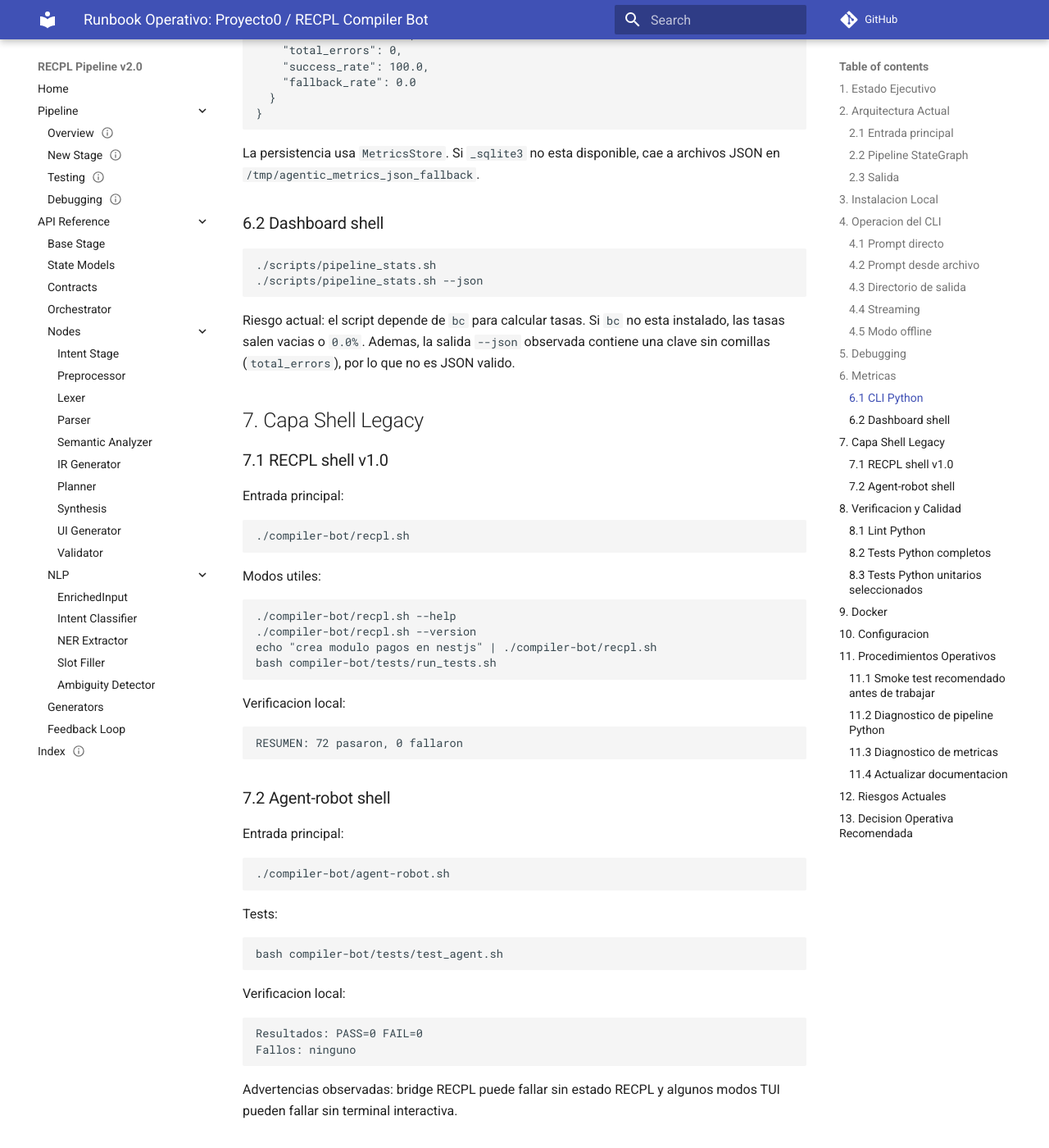
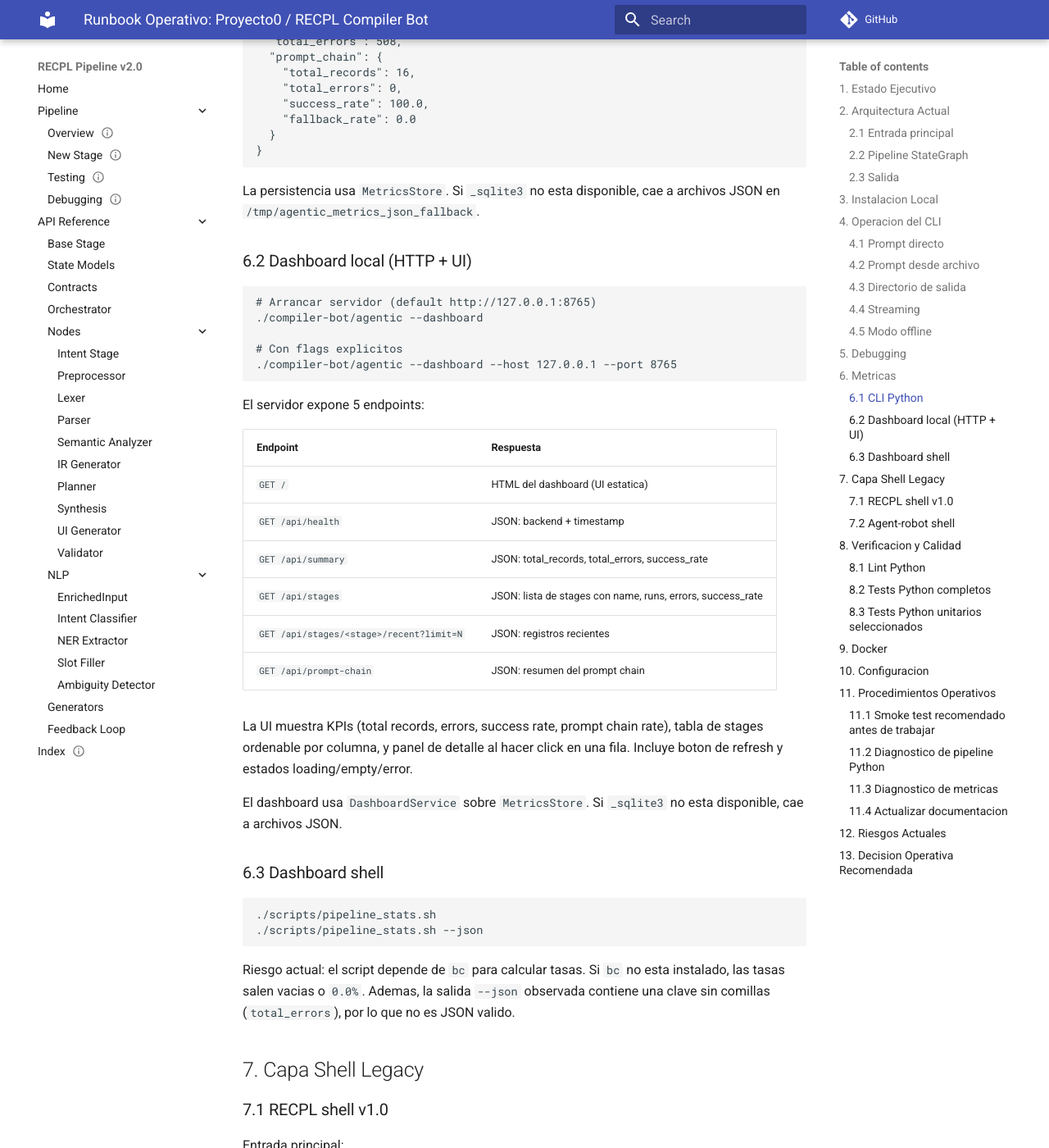
Before and after one commit to Jairdeveloper/proyecto0, an MkDocs documentation site: the page built from docs/136_GUIDE_DEV_PROJECT0_RUNBOOK_1_0_ACTIVE.md, in a window 1280 px wide and 1400 px high, scrolled down 4727 px. Shown: the whole window at 82% size. Built offline with MkDocs 1.6.1 and Material for MkDocs 9.7.7, drawn with Linux system fonts in a browser that asks for light colours; comment, search, counter and statistics services are not loaded; some of the changed text lies outside the part shown.

Commit message:
docs: add operational documentation for dashboard (Fase 8)
- Add Dashboard Local section to README.md with commands and notes
- Create dashboard/README.md standalone package documentation
- Update docs/136 runbook: fix version to 2.8.4, add section 6.2 for dashboard
- Mark risk 1 (version inconsistency) as resolved in runbook
- Document all 6 API endpoints, usage flags, and MetricsStore notes

````diff
--- a/docs/136_GUIDE_DEV_PROJECT0_RUNBOOK_1_0_ACTIVE.md
+++ b/docs/136_GUIDE_DEV_PROJECT0_RUNBOOK_1_0_ACTIVE.md
@@ -46,9 +46,10 @@
 
 | Area | Estado observado |
 |---|---|
-| Version raiz | `VERSION` contiene `2.0.0` |
-| Paquete Python | `agentic-pipeline` version `0.1.0` en `pyproject.toml` |
-| Changelog mas reciente | `2.8.1` del 2026-06-19 |
+| Version raiz | `VERSION` contiene `2.8.4` |
+| Paquete Python | `agentic-pipeline` version `2.8.4` en `pyproject.toml` |
+| Changelog mas reciente | `2.8.4` del 2026-06-19 |
+| Dashboard | Servidor HTTP local en `agentic --dashboard` con UI estatica |
 | Python | requiere `>=3.11` |
 | Archivos Python | 196 archivos `*.py` bajo `compiler-bot/agentic_pipeline` |
 | Tests Python | 77 archivos `test_*.py` |
@@ -222,7 +223,35 @@
 La persistencia usa `MetricsStore`. Si `_sqlite3` no esta disponible, cae a
 archivos JSON en `/tmp/agentic_metrics_json_fallback`.
 
-### 6.2 Dashboard shell
+### 6.2 Dashboard local (HTTP + UI)
+
+```sh
+# Arrancar servidor (default http://127.0.0.1:8765)
+./compiler-bot/agentic --dashboard
+
+# Con flags explicitos
+./compiler-bot/agentic --dashboard --host 127.0.0.1 --port 8765
+```
+
+El servidor expone 5 endpoints:
+
+| Endpoint | Respuesta |
+|----------|-----------|
+| `GET /` | HTML del dashboard (UI estatica) |
+| `GET /api/health` | JSON: backend + timestamp |
+| `GET /api/summary` | JSON: total_records, total_errors, success_rate |
+| `GET /api/stages` | JSON: lista de stages con name, runs, errors, success_rate |
+| `GET /api/stages/<stage>/recent?limit=N` | JSON: registros recientes |
+| `GET /api/prompt-chain` | JSON: resumen del prompt chain |
+
+La UI muestra KPIs (total records, errors, success rate, prompt chain rate),
+tabla de stages ordenable por columna, y panel de detalle al hacer click en
+una fila. Incluye boton de refresh y estados loading/empty/error.
+
+El dashboard usa `DashboardService` sobre `MetricsStore`. Si `_sqlite3` no esta
+disponible, cae a archivos JSON.
+
+### 6.3 Dashboard shell
 
 ```sh
 ./scripts/pipeline_stats.sh
@@ -457,7 +486,7 @@
 
 Para preparar release o CI confiable, priorizar:
 
-1. Alinear versionado (`VERSION`, `pyproject.toml`, `CHANGELOG.md`).
+1. ~~Alinear versionado~~ **COMPLETADO**: versiones en `2.8.4` y `scripts/check_version_alignment.sh` en CI.
 2. Reparar entorno Python con `_sqlite3` y dependencias CPU-only o sanas de
    `torch`.
 3. Actualizar tests que importan `HybridPlanner`.
````
Also changed, not shown: other parts of docs/136_GUIDE_DEV_PROJECT0_RUNBOOK_1_0_ACTIVE.md (+2 -2 lines), CHANGELOG.md (+4 -0 lines), README.md (+27 -7 lines), compiler-bot/agentic_pipeline/dashboard/README.md (added, +48 -0 lines), docs/146_REP_DEV_FASE8_OPERATIONAL_DOCS_1_0_DRAFT.md (added, +75 -0 lines).
